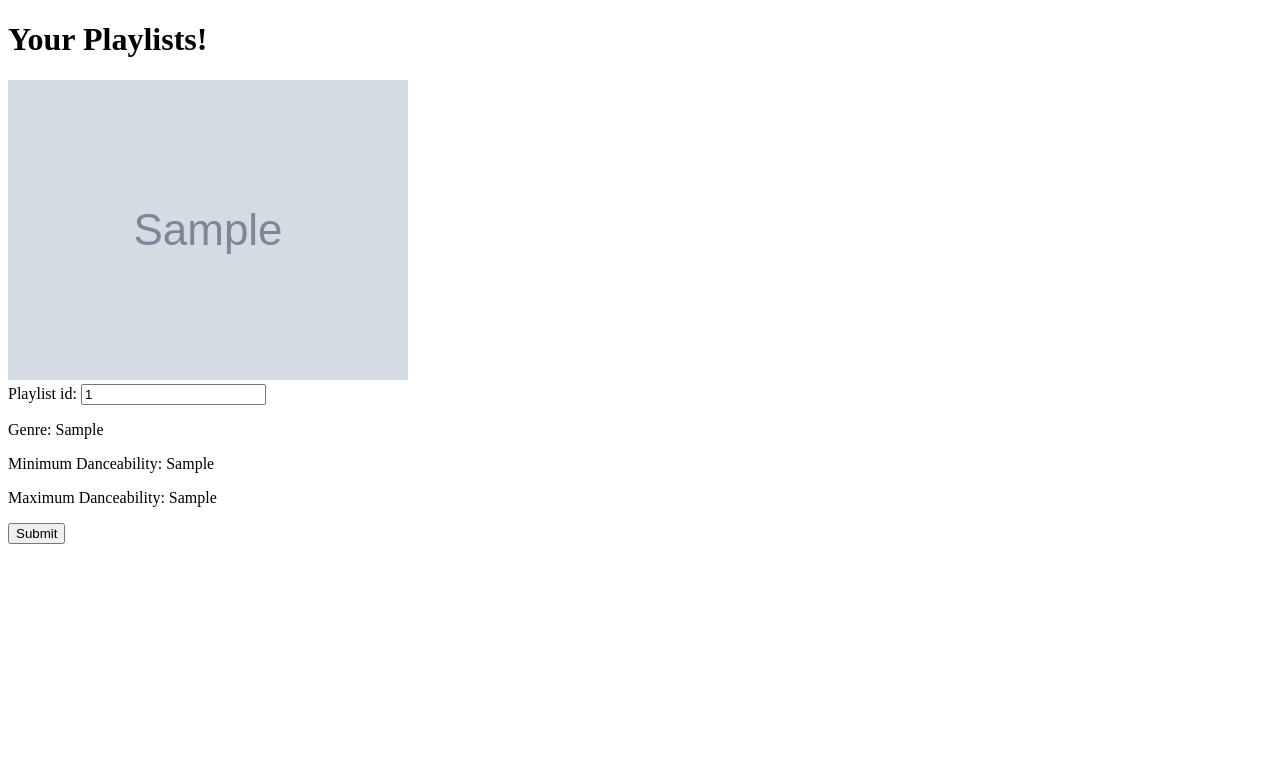
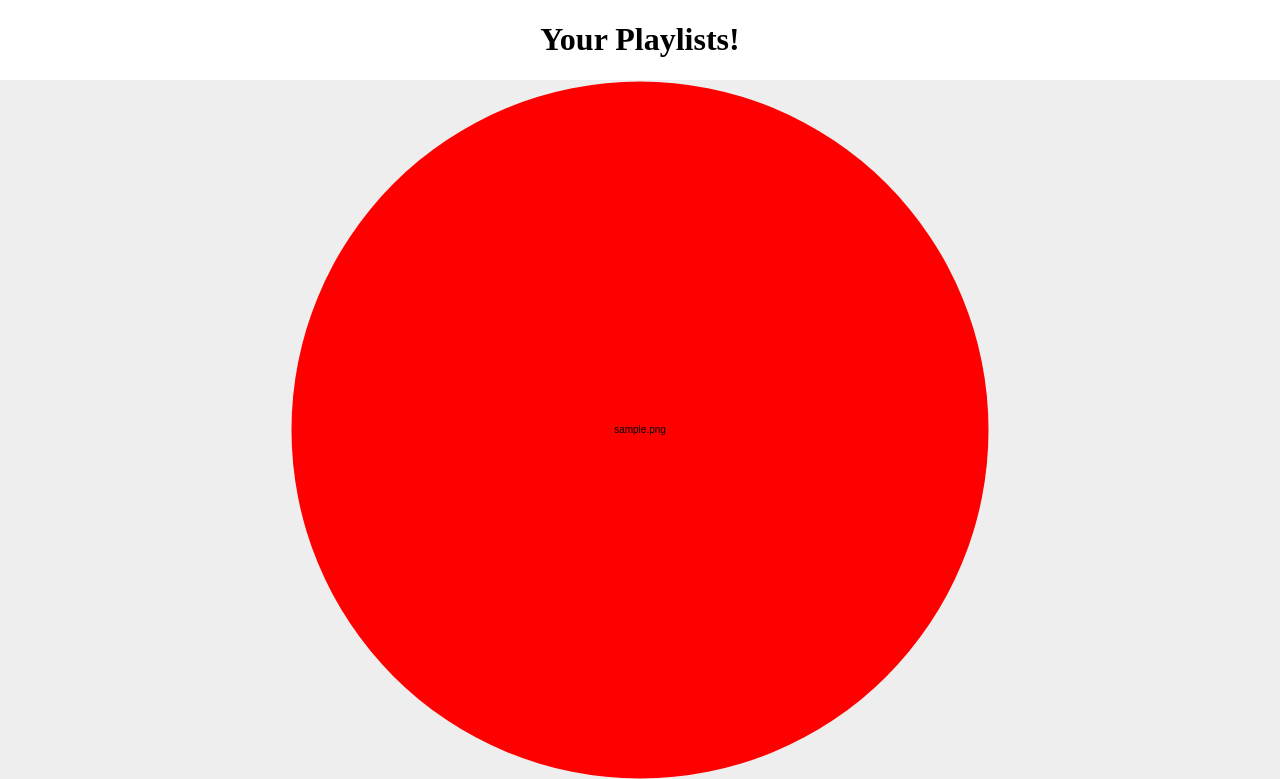
Before and after one commit to surferJen/vibez, a Flask app: page /playlists in a window 1280 px wide. Shown: the top 779 px of the page. Run offline with Flask 2, Linux system fonts and the light colour scheme; the visitor is signed in with stand-in values (Sample User, id 1); tables that the repository leaves empty hold one stand-in row (values such as "Sample post"); grey boxes marked "Sample" are stand-in pictures; some libraries are stand-ins or nearby versions.

Commit message:
d3_user_playlists_page

```diff
--- a/server.py
+++ b/server.py
@@ -6,7 +6,7 @@ import requests
 
 from jinja2 import StrictUndefined
 
-from flask import Flask, render_template, request, flash, redirect, session
+from flask import Flask, render_template, request, flash, redirect, session, jsonify
 from flask_debugtoolbar import DebugToolbarExtension
 
 from model import connect_to_db, db, User, Song, Playlist, SongPlaylist
@@ -108,7 +108,7 @@ def login_process():
     session["user_id"] = user.user_id
 
     flash("Logged in.")
-    return redirect("/homepageloggedin")
+    return redirect("/playlists")
 
 @app.route('/logout')
 def logout():
@@ -139,7 +139,7 @@ def created_playlist():
 
 
     #save as session so you can later see page of newly generated playlist
-    session["genre"] = genre
+    session["genre"] = genre.lower()
     session["minimum_danceability"] = min_danceability
     session["maximum_danceability"] = max_danceability
 
@@ -160,7 +160,7 @@ def generate_playlist():
         return redirect("/create")
     else:
 
-        playlist = Playlist(user_id=session["user_id"], playlist_image=spotify_info["tracks"][0]["album"]["images"][1]["url"], playlist_genre=session["genre"], playlist_mindanceability=session["minimum_danceability"],
+        playlist = Playlist(user_id=session["user_id"], playlist_image=spotify_info["tracks"][0]["album"]["images"][1]["url"], playlist_genre=session["genre"].lower(), playlist_mindanceability=session["minimum_danceability"],
                         playlist_maxdanceability=session["maximum_danceability"])
         db.session.add(playlist)
         db.session.commit()
@@ -189,19 +189,19 @@ def generate_playlist():
         return render_template("generate_playlist.html", spotify_info = spotify_info)
 
 
-
+#flask route
 @app.route("/playlists")
 def playlists():
     """Show list of user's playlists"""
 
     if session.get("user_id") is not None:
         playlists = db.session.query(Playlist).filter(Playlist.user_id == session.get("user_id")).order_by(Playlist.playlist_id).all()
-        return render_template("user_playlists_page.html", playlists = playlists)
+        return render_template("D3_user_playlists_page.html", playlists = playlists)
     else:
         flash("User may view their playlist after logging in")
         return redirect("/login")
 
-#d3 code
+#json route that d3 retrieves data from
 @app.route("/playlists.json")
 def playlists_json():
     """"""
@@ -218,6 +218,7 @@ def playlists_json():
             playlist_dict["desc"] = f'Minimum Danceability: {playlist.playlist_mindanceability} Maximum Danceability: {playlist.playlist_maxdanceability}'
             playlists_list.append(playlist_dict)
 
+    return jsonify(playlists_list)
 
 
 
--- a/templates/D3_user_playlists_page.html
+++ b/templates/D3_user_playlists_page.html
@@ -1,7 +1,7 @@
 {% extends 'base.html' %}
 {% block content %}
 
-	<h1>Your Playlist!</h1>
+	<h1>Your Playlists!</h1>
 	<svg width="100%" height="700" font-family="sans-serif" font-size="10" text-anchor="middle"></svg>
 
     <style>
@@ -46,23 +46,15 @@
 		}
 	</style>
 
-	<script src="js/d3.min.js"></script>
+    <script src="js/d3.min.js"></script>
 	<script src="js/d3-legend.min.js"></script>
     <script src='https://d3js.org/d3.v5.js'></script>
 	<script>
 		// Based loosely from this D3 bubble graph https://bl.ocks.org/mbostock/4063269
 		// And this Forced directed diagram https://bl.ocks.org/mbostock/4062045
-		let data = [{
-			cat: 'playlist.playlist_genre', name: 'playlist_playlist_id', value: 30,
-			icon: 'playlist.playlist_image',
-			desc: `
-				Minimum Danceability: playlist.playlist_mindanceability
-                Maximum Danceability: playlist.playlist_maxdanceability
-			`
-		}, ];
-	</script>
+		d3.json('/playlists.json').then(function(data){
 
-	<script>
+
 		let svg = d3.select('svg');
 		let width = document.body.clientWidth; // get width in pixels
 		let height = +svg.attr('height');
@@ -71,7 +63,7 @@
 		let strength = 0.05;
 		let focusedNode;
 		let format = d3.format(',d');
-		let scaleColor = d3.scaleOrdinal(d3.schemeCategory20);
+		let scaleColor = d3.scaleOrdinal(['red', 'blue']);
 		// use pack to calculate radius of the circle
 		let pack = d3.pack()
 			.size([width , height ])
@@ -103,7 +95,7 @@
 				y: centerY + (node.y - centerY) * 3,
 				r: 0, // for tweening
 				radius: node.r, //original radius
-				id: data.cat + '.' + (data.name.replace(/\s/g, '-')),
+				id: data.cat,
 				cat: data.cat,
 				name: data.name,
 				value: data.value,
@@ -149,7 +141,7 @@
 			.append('use')
 			.attr('xlink:href', d => `#${d.id}`);
 		// display text as circle icon
-		node.filter(d => !String(d.icon).includes('img/'))
+		node.filter(d => !String(d.icon).includes('image'))
 			.append('text')
 			.classed('node-icon', true)
 			.attr('clip-path', d => `url(#clip-${d.id})`)
@@ -161,7 +153,7 @@
 				.attr('y', (d, i, nodes) => (13 + (i - nodes.length / 2 - 0.5) * 10))
 				.text(name => name);
 		// display image as circle icon
-		node.filter(d => String(d.icon).includes('img/'))
+		node.filter(d => String(d.icon).includes('image'))
 			.append('image')
 			.classed('node-icon', true)
 			.attr('clip-path', d => `url(#clip-${d.id})`)
@@ -312,6 +304,8 @@
 				.select('circle')
 					.attr('r', d => d.r);
 		}
-	</script>
+
+    });
+    </script>
 
 {% endblock %}
```
